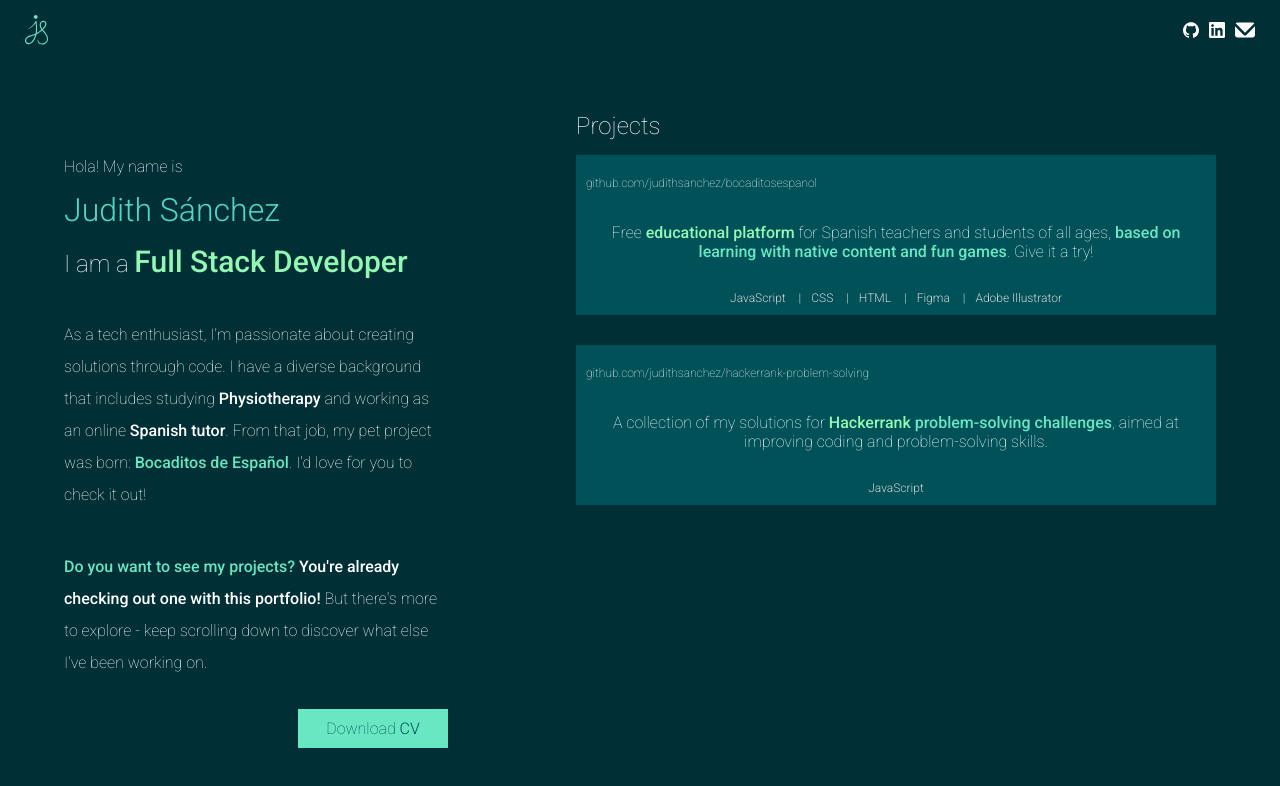
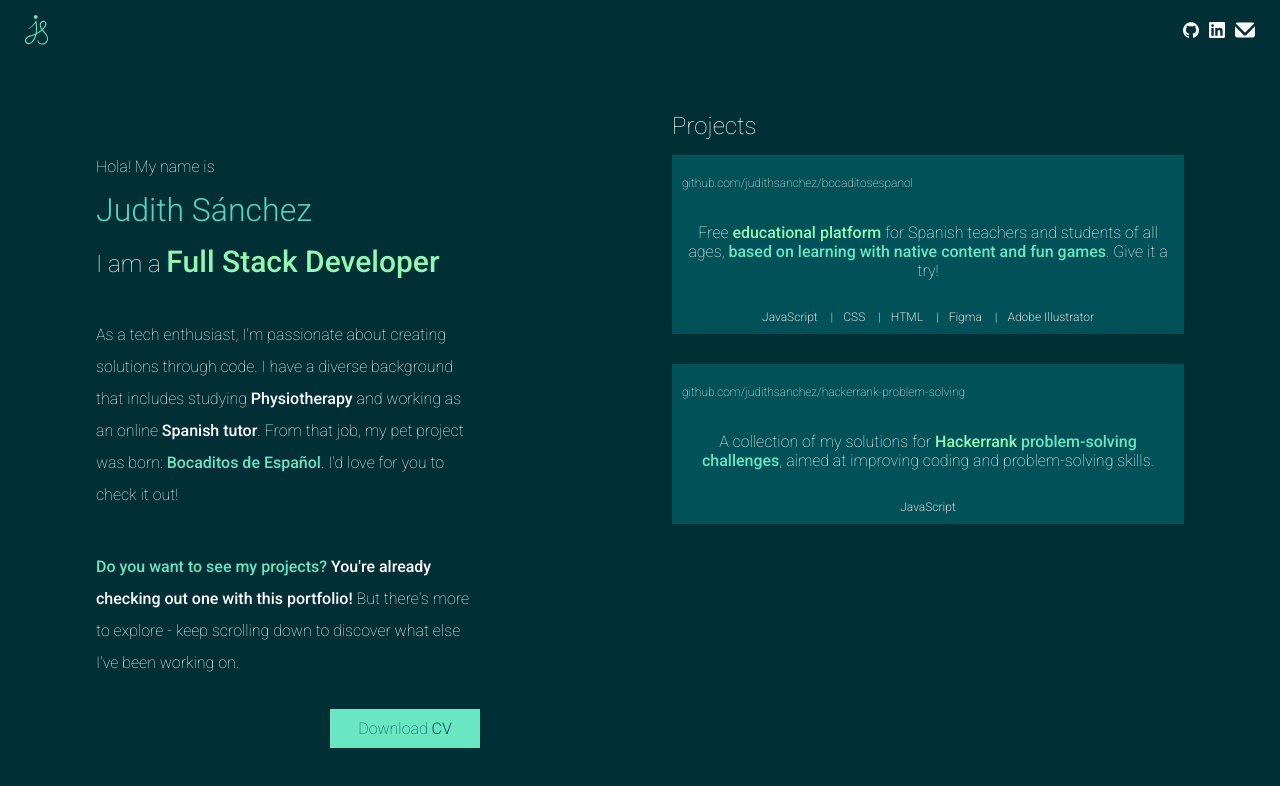
Before and after one commit to judithsanchez/portfolio, a Vue app: page / in a window 1280 px wide. Shown: the top 786 px of the page. Built offline with nearby package versions, Linux system fonts and the light colour scheme.

Commit message:
Added favicon

```diff
--- a/index.html
+++ b/index.html
@@ -1,6 +1,7 @@
 <!DOCTYPE html>
 <html lang="en">
   <head>
+    <link rel="icon" href="./src/assets/js-favicon.ico" />
     <link rel="preconnect" href="https://fonts.googleapis.com" />
     <link rel="preconnect" href="https://fonts.gstatic.com" crossorigin />
     <link
--- a/src/assets/style.css
+++ b/src/assets/main-styles.css
@@ -58,7 +58,7 @@
     margin: 0;
     max-height: 75vh;
     overflow-y: auto;
-    width: 50%;
+    width: 40%;
   }
 
   .project-description {
--- a/src/components/AboutMe.vue
+++ b/src/components/AboutMe.vue
@@ -37,7 +37,7 @@
 </template>
 
 <script>
-import '../assets/style.css';
+import '../assets/main-styles.css';
 import '../assets/about-me.css';
 import portfolioJudithSanchez from '../portfolio-info';
 
--- a/src/components/AddNewProject.vue
+++ b/src/components/AddNewProject.vue
@@ -29,7 +29,7 @@
 </template>
 
 <script>
-import '../assets/style.css';
+import '../assets/main-styles.css';
 import '../assets/add-new-project.css';
 import portfolioJudithSanchez from '../portfolio-info';
 import SkillSetBtn from './SkillSetBtn.vue';
--- a/src/components/AdminAccess.vue
+++ b/src/components/AdminAccess.vue
@@ -15,7 +15,7 @@
 </template>
 
 <script>
-import '../assets/style.css';
+import '../assets/main-styles.css';
 import '../assets/admin-access.css';
 import judithsanchez from '../admin';
 
--- a/src/components/NavBar.vue
+++ b/src/components/NavBar.vue
@@ -32,7 +32,7 @@
 </template>
 
 <script>
-import '../assets/style.css';
+import '../assets/main-styles.css';
 import '../assets/nav-bar.css';
 // 1.- I am importing an object named portfolioInfo from a
 // JSON file located at '../portfolio-info.json'.
--- a/src/components/ProjectInfo.vue
+++ b/src/components/ProjectInfo.vue
@@ -14,7 +14,7 @@
 </template>
 
 <script>
-import '../assets/style.css';
+import '../assets/main-styles.css';
 import '../assets/project-info.css';
 import portfolioJudithSanchez from '../portfolio-info';
 
--- a/src/components/ProjectsSection.vue
+++ b/src/components/ProjectsSection.vue
@@ -9,7 +9,7 @@
 </template>
 
 <script>
-import '../assets/style.css';
+import '../assets/main-styles.css';
 import '../assets/projects-section.css';
 import ProjectInfo from './ProjectInfo.vue';
 
```
Also changed, not shown: src/main.js (+1 -12 lines), src/assets/js-favicon.svg (added), 1 other file (tests, documents, lock files or other folders).
